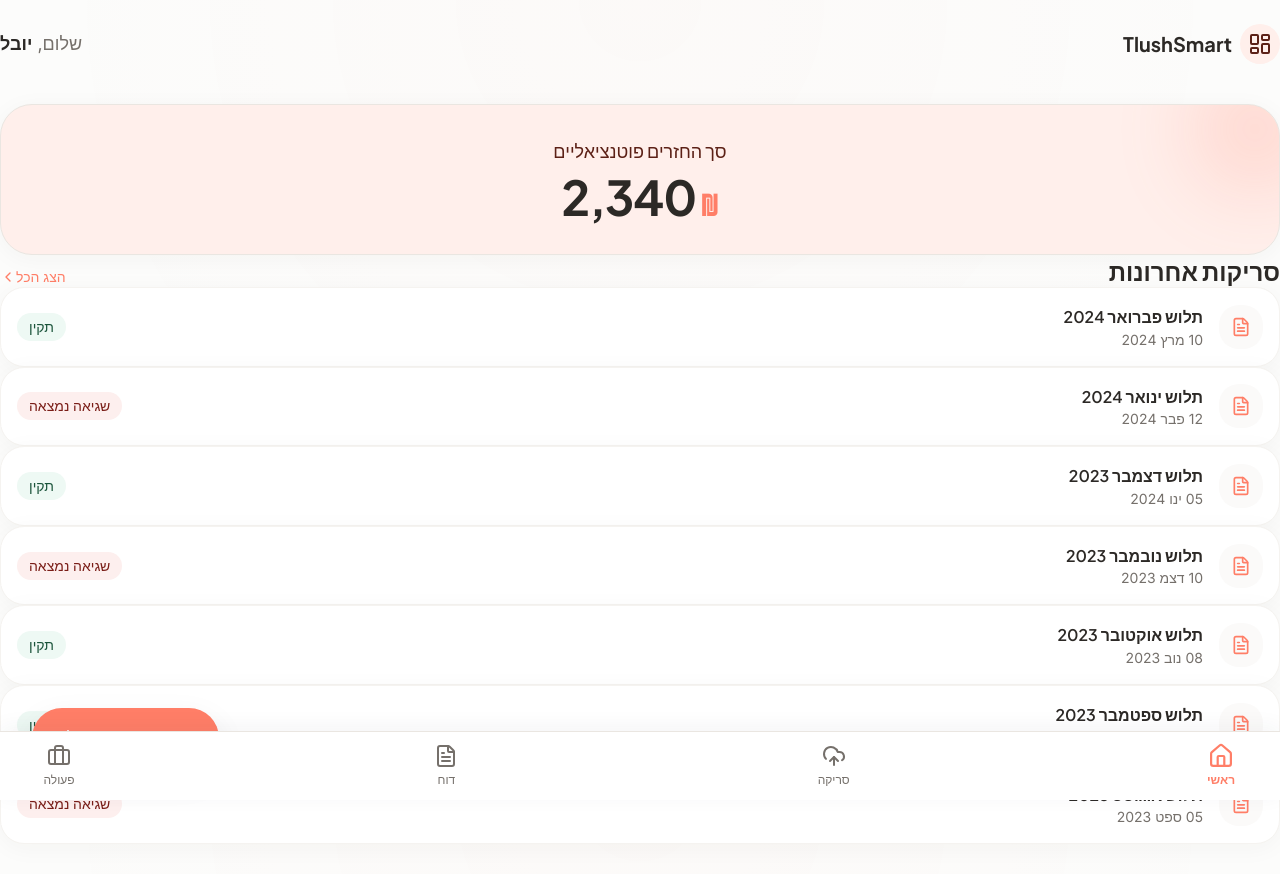
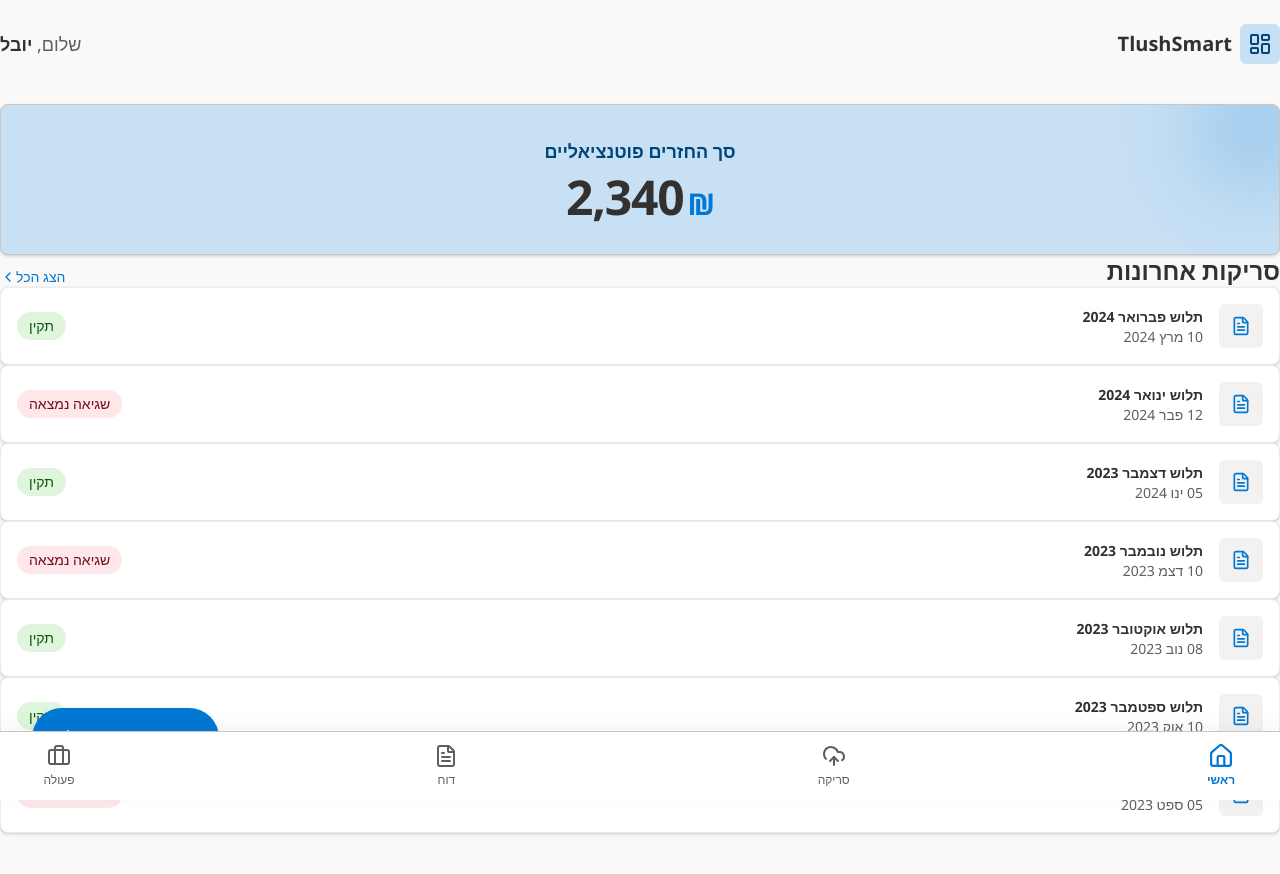
Before and after one commit to maycohen99/MyProject, a React (Vite) app: page / in a window 1280 px wide. Shown: the top 874 px of the page. Built offline with nearby package versions, Linux system fonts and the light colour scheme.

Commit message:
Add Action Center, Bottom Nav, and Microsoft Fluent Design

```diff
--- a/src/styles/globals.css
+++ b/src/styles/globals.css
@@ -2,75 +2,73 @@
 
 @theme {
   --color-surface: #ffffff;
-  --color-surface-dim: #f8f6f4;
+  --color-surface-dim: #faf9f8;
   --color-surface-bright: #ffffff;
   --color-surface-container-lowest: #ffffff;
-  --color-surface-container-low: #fbfaf9;
-  --color-surface-container: #f5f3f0;
-  --color-surface-container-high: #efece9;
-  --color-surface-container-highest: #e8e5e1;
+  --color-surface-container-low: #f3f2f1;
+  --color-surface-container: #edebe9;
+  --color-surface-container-high: #e1dfdd;
+  --color-surface-container-highest: #c8c6c4;
 
-  --color-on-surface: #2c2926;
-  --color-on-surface-variant: #75706b;
-  --color-inverse-surface: #2c2926;
+  --color-on-surface: #323130;
+  --color-on-surface-variant: #605e5c;
+  --color-inverse-surface: #323130;
   --color-inverse-on-surface: #ffffff;
 
-  --color-outline: #d6d2cd;
-  --color-outline-variant: #eae6e1;
-  --color-surface-tint: #ff7e67;
+  --color-outline: #8a8886;
+  --color-outline-variant: #c8c6c4;
+  --color-surface-tint: #0078d4;
 
-  --color-primary: #ff7e67; /* Clean Salmon/Coral */
+  --color-primary: #0078d4; /* Microsoft Blue */
   --color-on-primary: #ffffff;
-  --color-primary-container: #ffefeb;
-  --color-on-primary-container: #5c2016;
-  --color-inverse-primary: #ffb7a8;
+  --color-primary-container: #c7e0f4;
+  --color-on-primary-container: #004578;
+  --color-inverse-primary: #6cb8f6;
 
-  --color-secondary: #75706b;
+  --color-secondary: #605e5c;
   --color-on-secondary: #ffffff;
-  --color-secondary-container: #f5f3f0;
-  --color-on-secondary-container: #2c2926;
+  --color-secondary-container: #f3f2f1;
+  --color-on-secondary-container: #323130;
 
-  --color-coral: #ff7e67;
+  --color-coral: #0078d4; /* Replaced coral with Microsoft Blue for accents */
 
-  --color-error: #e5534b;
+  --color-error: #a4262c;
   --color-on-error: #ffffff;
-  --color-error-container: #fdefee;
-  --color-on-error-container: #7a1d17;
+  --color-error-container: #fde7e9;
+  --color-on-error-container: #750b1c;
 
-  --color-success: #45b889;
-  --color-success-container: #eef9f4;
-  --color-on-success-container: #1b543b;
+  --color-success: #107c10;
+  --color-success-container: #dff6dd;
+  --color-on-success-container: #0f540f;
 
-  --color-background: #fcfcfb; /* Very clean warm white */
-  --color-on-background: #2c2926;
-  --color-surface-variant: #f5f3f0;
+  --color-background: #faf9f8; /* Microsoft main background */
+  --color-on-background: #323130;
+  --color-surface-variant: #f3f2f1;
 
-  --radius-sm: 0.5rem;
-  --radius-DEFAULT: 1rem;
-  --radius-md: 1.25rem;
-  --radius-lg: 1.5rem;
-  --radius-xl: 2rem;
+  /* Fluent Design Corner Radii (Windows 11 style) */
+  --radius-sm: 2px;
+  --radius-DEFAULT: 4px;
+  --radius-md: 6px;
+  --radius-lg: 8px;
+  --radius-xl: 8px;
   --radius-full: 9999px;
 
-  --font-sans: "Inter", sans-serif;
-  --font-display: "Plus Jakarta Sans", sans-serif;
+  --font-sans: "Segoe UI", "Inter", -apple-system, sans-serif;
+  --font-display: "Segoe UI", "Inter", -apple-system, sans-serif;
 
-  /* Ambient Shadows - extremely soft, barely there for clean look */
-  --shadow-ambient: 0 4px 24px rgba(44, 41, 38, 0.04);
-  --shadow-ambient-hover: 0 12px 32px rgba(44, 41, 38, 0.08);
+  /* Fluent Design Elevations (Shadows) */
+  --shadow-ambient: 0 1.6px 3.6px 0 rgba(0,0,0,0.132), 0 0.3px 0.9px 0 rgba(0,0,0,0.108);
+  --shadow-ambient-hover: 0 3.2px 7.2px 0 rgba(0,0,0,0.132), 0 0.6px 1.8px 0 rgba(0,0,0,0.108);
 }
 
 @layer base {
   body {
     background-color: var(--color-background);
-    /* Very subtle warm gradient to eliminate flat sterile look */
-    background-image:
-      radial-gradient(circle at 50% 0%, rgba(255, 126, 103, 0.02) 0%, transparent 60%);
-    background-attachment: fixed;
+    background-image: none; /* Microsoft design is flat and solid */
     color: var(--color-on-background);
     font-family: var(--font-sans);
-    font-size: 16px;
-    line-height: 1.6;
+    font-size: 14px; /* Microsoft uses slightly smaller default text */
+    line-height: 1.5;
     -webkit-font-smoothing: antialiased;
     -moz-osx-font-smoothing: grayscale;
     min-height: 100vh;
@@ -79,5 +77,6 @@
   h1, h2, h3, h4, h5, h6 {
     font-family: var(--font-display);
     color: var(--color-on-background);
+    font-weight: 600;
   }
 }
```
